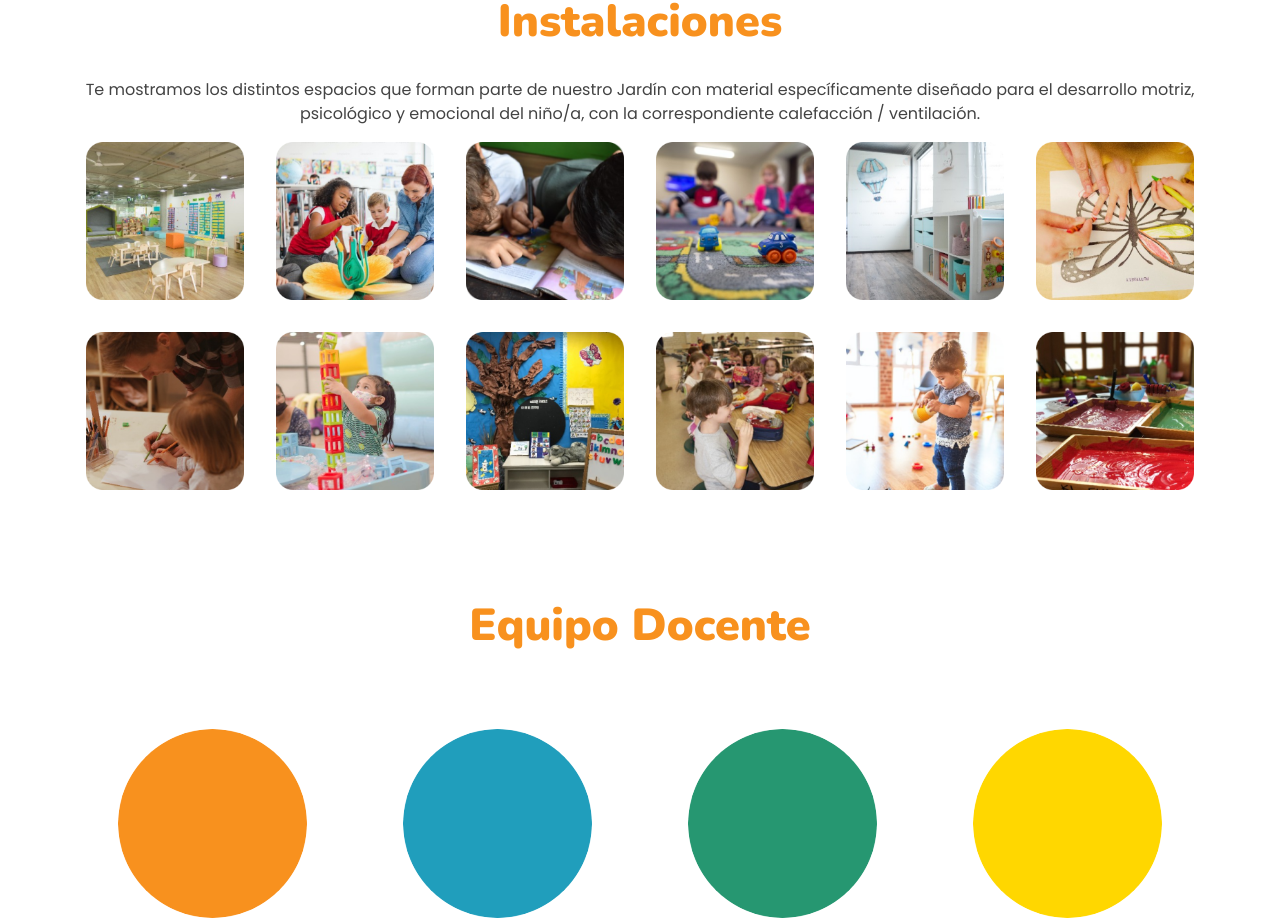
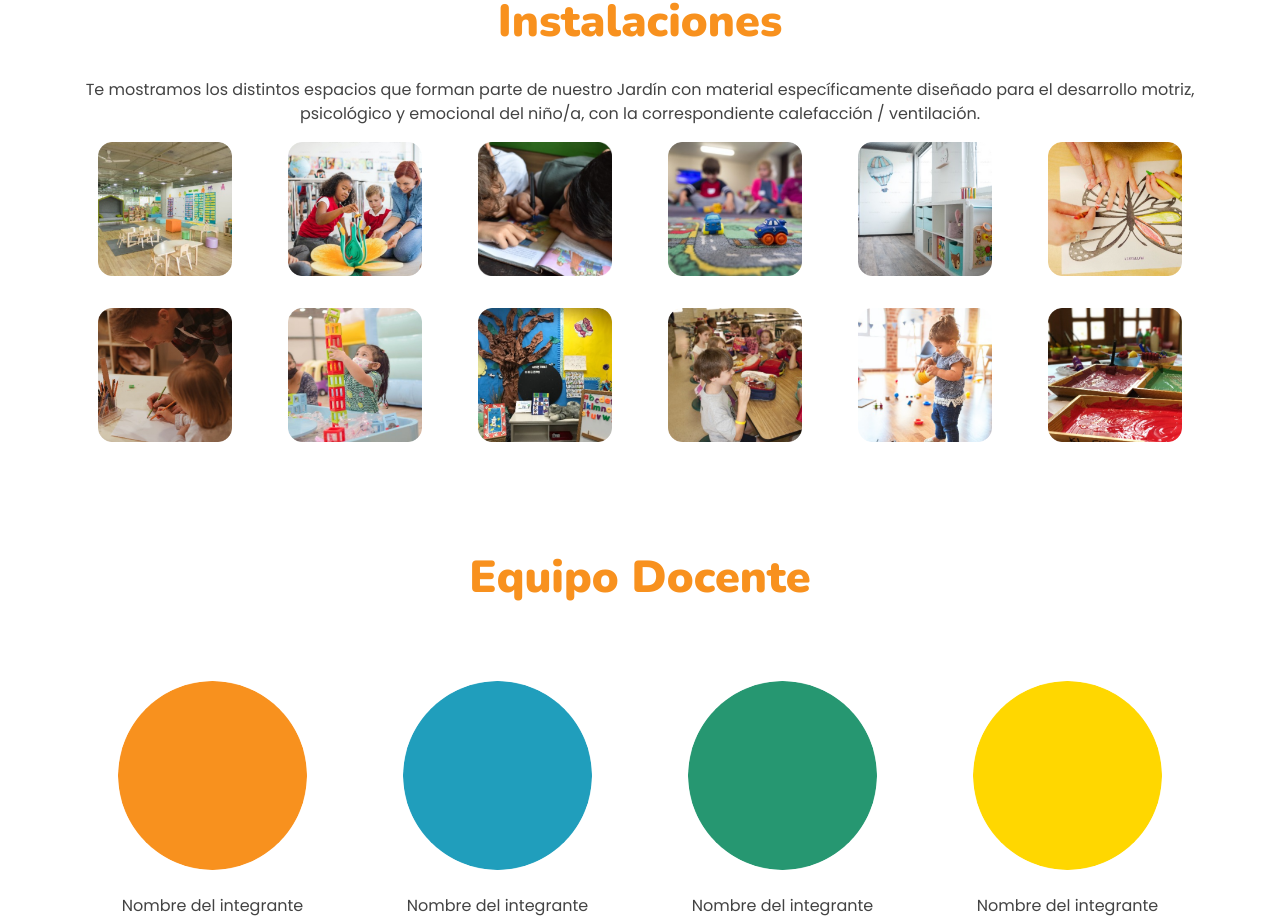
Before and after one commit to AndresBoni/Jardin-Burbujas-De-Algodon-Website, a React (Vite) app in the folder frontend/: page / in a window 1280 px wide. Shown: the part 1594-2515 px from the top of the page. Built offline with nearby package versions, Linux system fonts and the light colour scheme; a web font is replaced by a local one.

Commit message:
modal images added

```diff
--- a/frontend/src/components/Instalaciones.jsx
+++ b/frontend/src/components/Instalaciones.jsx
@@ -1,4 +1,5 @@
-import React from "react";
+import React, { useState } from "react";
+import Modal from "react-bootstrap/Modal";
 import "./styles/Instalaciones.css";
 import foto1 from "../assets/img/imgInstalaciones1.png";
 import foto2 from "../assets/img/imgInstalaciones2.png";
@@ -14,6 +15,14 @@ import foto11 from "../assets/img/imgInstalaciones11.png";
 import foto12 from "../assets/img/imgInstalaciones12.png";
 
 const Instalaciones = () => {
+  const [show, setShow] = useState(false);
+  const [selectedPhotoSrc, setSelectedPhotoSrc] = useState("");
+
+  const handlePhotoClick = (src) => {
+    setSelectedPhotoSrc(src);
+    setShow(true);
+  };
+
   return (
     <div className="container section" id="instalaciones">
       <div className="row d-flex justify-content-center">
@@ -21,71 +30,128 @@ const Instalaciones = () => {
       </div>
       <div class="row">
         <div class="col text-center">
-        Te mostramos los distintos espacios que forman parte de nuestro Jardín con material específicamente diseñado para el desarrollo motriz, psicológico y emocional del niño/a, con la correspondiente calefacción / ventilación.
+          Te mostramos los distintos espacios que forman parte de nuestro Jardín
+          con material específicamente diseñado para el desarrollo motriz,
+          psicológico y emocional del niño/a, con la correspondiente calefacción
+          / ventilación.
         </div>
       </div>
       <div className="row row-cols-2 row-cols-sm-4 row-cols-md-6">
+        <div className="image-container">
           <img
             src={foto1}
             className="img-fluid p-3"
             alt="imagen nuestras instalaciones"
+            onClick={() => handlePhotoClick(foto1)}
           />
+        </div>
+        <div className="image-container">
           <img
             src={foto2}
             className="img-fluid p-3"
             alt="imagen nuestras instalaciones"
+            onClick={() => handlePhotoClick(foto2)}
           />
+        </div>
+        <div className="image-container">
           <img
             src={foto3}
             className="img-fluid p-3"
             alt="imagen nuestras instalaciones"
+            onClick={() => handlePhotoClick(foto3)}
           />
+        </div>
+        <div className="image-container">
           <img
             src={foto4}
-          className="img-fluid p-3"
+            className="img-fluid imgInstalaciones p-3"
             alt="imagen nuestras instalaciones"
+            onClick={() => handlePhotoClick(foto4)}
           />
+        </div>
+        <div className="image-container">
           <img
             src={foto5}
-          className="img-fluid p-3 d-none d-md-block"
+            className="img-fluid imgInstalaciones p-3 d-none d-md-block"
             alt="imagen nuestras instalaciones"
+            onClick={() => handlePhotoClick(foto5)}
           />
+        </div>
+        <div className="image-container">
           <img
             src={foto6}
-          className="img-fluid p-3 d-none d-md-block"
+            className="img-fluid imgInstalaciones p-3 d-none d-md-block"
             alt="imagen nuestras instalaciones"
+            onClick={() => handlePhotoClick(foto6)}
           />
+        </div>
+        <div className="image-container">
           <img
             src={foto7}
-          className="img-fluid p-3 d-none d-md-block"
+            className="img-fluid imgInstalaciones p-3 d-none d-md-block"
             alt="imagen nuestras instalaciones"
+            onClick={() => handlePhotoClick(foto7)}
           />
+        </div>
+        <div className="image-container">
           <img
             src={foto8}
-          className="img-fluid p-3 d-none d-md-block"
+            className="img-fluid imgInstalaciones p-3 d-none d-md-block"
             alt="imagen nuestras instalaciones"
+            onClick={() => handlePhotoClick(foto8)}
           />
+        </div>
+        <div className="image-container">
           <img
             src={foto9}
-          className="img-fluid p-3 d-none d-md-block"
+            className="img-fluid imgInstalaciones p-3 d-none d-md-block"
             alt="imagen nuestras instalaciones"
+            onClick={() => handlePhotoClick(foto9)}
           />
+        </div>
+        <div className="image-container">
           <img
             src={foto10}
-          className="img-fluid p-3 d-none d-md-block"
+            className="img-fluid imgInstalaciones p-3 d-none d-md-block"
             alt="imagen nuestras instalaciones"
+            onClick={() => handlePhotoClick(foto10)}
           />
+        </div>
+        <div className="image-container">
           <img
             src={foto11}
-          className="img-fluid p-3 d-none d-md-block"
+            className="img-fluid imgInstalaciones p-3 d-none d-md-block"
             alt="imagen nuestras instalaciones"
+            onClick={() => handlePhotoClick(foto11)}
           />
+        </div>
+        <div className="image-container">
           <img
             src={foto12}
-          className="img-fluid p-3 d-none d-md-block"
+            className="img-fluid imgInstalaciones p-3 d-none d-md-block"
             alt="imagen nuestras instalaciones"
+            onClick={() => handlePhotoClick(foto12)}
           />
         </div>
+      </div>
+      <Modal
+        show={show}
+        onHide={() => setShow(false)}
+        dialogClassName="modal-90w"
+        aria-labelledby="images-modal"
+      >
+        <Modal.Header closeButton>
+          <Modal.Title id="images-modal">Nuestras instalaciones</Modal.Title>
+        </Modal.Header>
+        <Modal.Body>
+          <img
+            src={selectedPhotoSrc} // Utiliza la fuente seleccionada aquí
+            className="img-fluid "
+            alt="imagen nuestras instalaciones"
+            onClick={() => setShow(true)}
+          />
+        </Modal.Body>
+      </Modal>
     </div>
   );
 };
--- a/frontend/src/components/styles/Instalaciones.css
+++ b/frontend/src/components/styles/Instalaciones.css
@@ -1,19 +1,16 @@
-.tittle-shape {
+.image-container {
   position: relative;
-  background-color: #c2e9fa;
-  border-radius: 23px;
-  padding: 16px;
-  width: 298px;
-  margin-bottom: 30px;
+  overflow: hidden;
 }
 
-.tittle {
-  position: absolute;
-  top: 14px;
-  left: 50%;
-  transform: translateX(-50%);
-  font-size: 20px;
-  font-weight: 600;
-  color: #434343;
-  margin-top: -10px;
+.image-container img {
+  width: 100%;
+  height: auto;
+  border-radius: 25px;
+  transition: 0.3s;
 }
+
+.image-container:hover img {
+    filter: brightness(70%);
+    cursor: pointer;
+}
```
Lines whose indentation alone changed are shown as unchanged.
